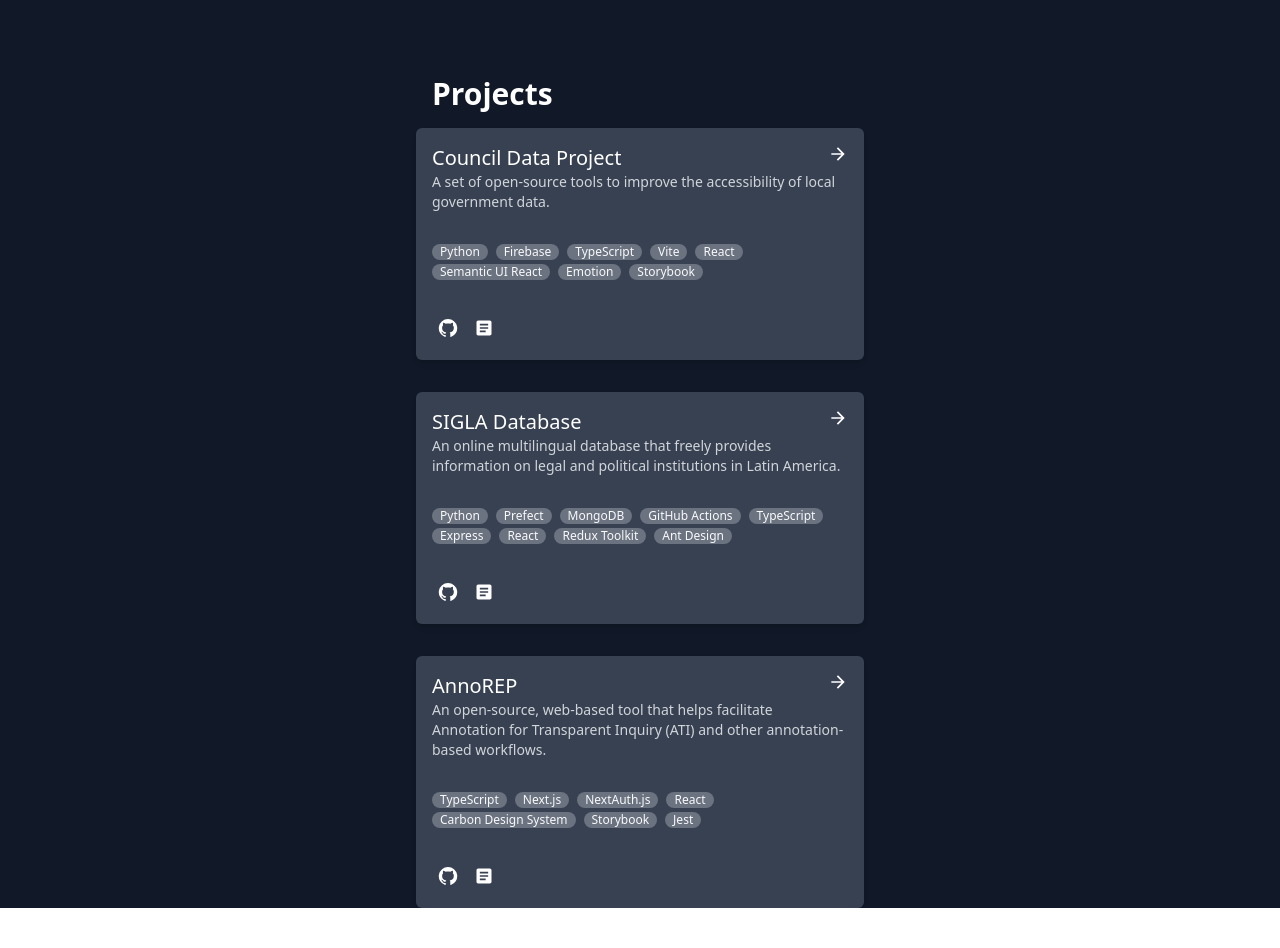
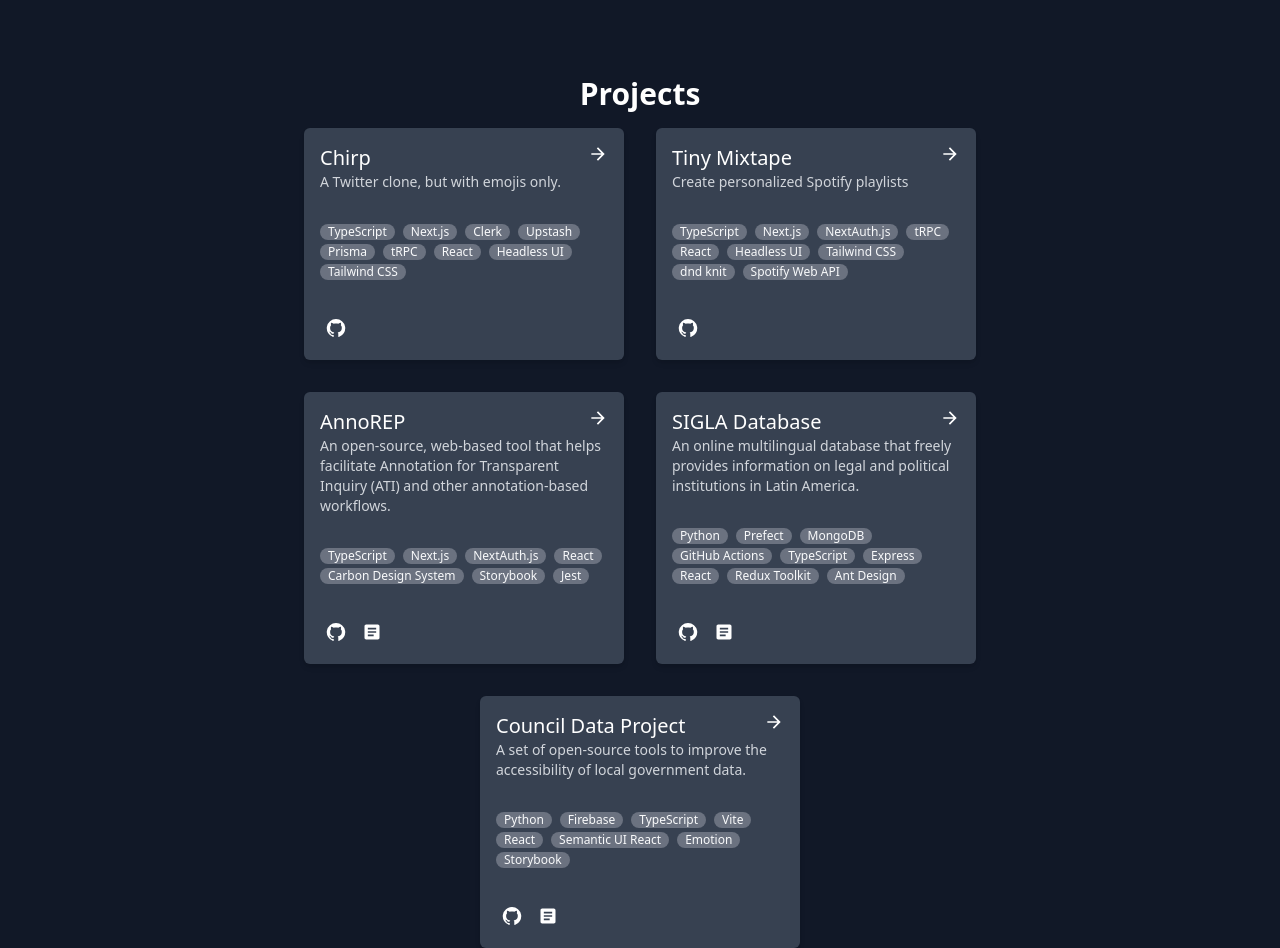
Before and after one commit to tohuynh/tohuynh.github.io, an Astro site: page / in a window 1280 px wide. Shown: the part 740-1688 px from the top of the page. Before the commit the page ends 1648 px from the top, so only its background shows below. Built offline with nearby package versions, Linux system fonts and the light colour scheme; Astro itself is replaced by a stand-in of ours.

Commit message:
Add more projects

```diff
--- a/src/components/ProjectCard.astro
+++ b/src/components/ProjectCard.astro
@@ -12,13 +12,13 @@
   url: string;
   techs: string[];
   gitHub: Link;
-  documentation: Link;
+  documentation?: Link;
 }
 
 const { name, desc, url, techs, gitHub, documentation } = Astro.props;
 ---
 
-<div class="flex flex-col rounded-md bg-gray-700 shadow-md">
+<div class="flex max-w-xs flex-col rounded-md bg-gray-700 shadow-md">
   <div class="relative rounded-t-md hover:bg-gray-600">
     <a
       class="absolute left-0 top-0 z-10 h-full w-full"
@@ -60,14 +60,21 @@
         </svg>
       </IconLink>
     </li>
-    <li>
-      <IconLink href={documentation.url} text={documentation.name}>
-        <svg class="h-5 w-5 fill-white" focusable="false" aria-hidden="true" viewBox="0 0 24 24"
-          ><path
-            d="M19 3H5c-1.1 0-2 .9-2 2v14c0 1.1.9 2 2 2h14c1.1 0 2-.9 2-2V5c0-1.1-.9-2-2-2zm-5 14H7v-2h7v2zm3-4H7v-2h10v2zm0-4H7V7h10v2z"
-          ></path></svg
-        >
-      </IconLink>
-    </li>
+    {
+      documentation && (
+        <li>
+          <IconLink href={documentation.url} text={documentation.name}>
+            <svg
+              class="h-5 w-5 fill-white"
+              focusable="false"
+              aria-hidden="true"
+              viewBox="0 0 24 24"
+            >
+              <path d="M19 3H5c-1.1 0-2 .9-2 2v14c0 1.1.9 2 2 2h14c1.1 0 2-.9 2-2V5c0-1.1-.9-2-2-2zm-5 14H7v-2h7v2zm3-4H7v-2h10v2zm0-4H7V7h10v2z" />
+            </svg>
+          </IconLink>
+        </li>
+      )
+    }
   </ul>
 </div>
--- a/src/pages/index.astro
+++ b/src/pages/index.astro
@@ -5,26 +5,65 @@
 
 const projects = [
   {
-    name: "Council Data Project",
-    desc: "A set of open-source tools to improve the accessibility of local government data.",
-    url: "https://councildataproject.org",
+    name: "Chirp",
+    desc: "A Twitter clone, but with emojis only.",
+    url: "https://chirp-tohuynh.vercel.app",
     techs: [
-      "Python",
-      "Firebase",
       "TypeScript",
-      "Vite",
+      "Next.js",
+      "Clerk",
+      "Upstash",
+      "Prisma",
+      "tRPC",
       "React",
-      "Semantic UI React",
-      "Emotion",
-      "Storybook",
+      "Headless UI",
+      "Tailwind CSS",
     ],
     gitHub: {
-      name: "cookiecutter-cdp-deployment codebase",
-      url: "https://github.com/CouncilDataProject/cookiecutter-cdp-deployment",
+      name: "Chirp codebase",
+      url: "https://github.com/tohuynh/chirp",
+    },
+  },
+  {
+    name: "Tiny Mixtape",
+    desc: "Create personalized Spotify playlists",
+    url: "https://tiny-mixtape.vercel.app",
+    techs: [
+      "TypeScript",
+      "Next.js",
+      "NextAuth.js",
+      "tRPC",
+      "React",
+      "Headless UI",
+      "Tailwind CSS",
+      "dnd knit",
+      "Spotify Web API",
+    ],
+    gitHub: {
+      name: "Tiny Mixtape codebase",
+      url: "https://github.com/tohuynh/tiny-mixtape",
+    },
+  },
+  {
+    name: "AnnoREP",
+    desc: "An open-source, web-based tool that helps facilitate Annotation for Transparent Inquiry (ATI) and other annotation-based workflows.",
+    url: "https://anno-rep.org",
+    techs: [
+      "TypeScript",
+      "Next.js",
+      "NextAuth.js",
+      "React",
+      "Carbon Design System",
+      "Storybook",
+      "Jest",
+    ],
+    gitHub: {
+      name: "AnnoREP-Frontend codebase",
+      url: "https://github.com/QualitativeDataRepository/AnnoREP-Frontend",
     },
     documentation: {
-      name: "Council Data Project: Software for Municipal Data Collection, Analysis, and Publication",
-      url: "https://doi.org/10.21105/joss.03904",
+      name: "AnnoREP-Frontend documentation",
+      url: "https://qualitativedatarepository.github.io/AnnoREP-Frontend",
     },
   },
   {
@@ -52,25 +91,26 @@
     },
   },
   {
-    name: "AnnoREP",
-    desc: "An open-source, web-based tool that helps facilitate Annotation for Transparent Inquiry (ATI) and other annotation-based workflows.",
-    url: "https://anno-rep.org",
+    name: "Council Data Project",
+    desc: "A set of open-source tools to improve the accessibility of local government data.",
+    url: "https://councildataproject.org",
     techs: [
+      "Python",
+      "Firebase",
       "TypeScript",
-      "Next.js",
-      "NextAuth.js",
+      "Vite",
       "React",
-      "Carbon Design System",
+      "Semantic UI React",
+      "Emotion",
       "Storybook",
-      "Jest",
     ],
     gitHub: {
-      name: "AnnoREP-Frontend codebase",
-      url: "https://github.com/QualitativeDataRepository/AnnoREP-Frontend",
+      name: "cookiecutter-cdp-deployment codebase",
+      url: "https://github.com/CouncilDataProject/cookiecutter-cdp-deployment",
     },
     documentation: {
-      name: "AnnoREP-Frontend documentation",
-      url: "https://qualitativedatarepository.github.io/AnnoREP-Frontend",
+      name: "Council Data Project: Software for Municipal Data Collection, Analysis, and Publication",
+      url: "https://doi.org/10.21105/joss.03904",
     },
   },
 ];
@@ -78,8 +118,7 @@
 
 <Layout title="To Huynh">
   <main class="flex flex-col items-center bg-gray-900 text-white">
-    <div class="max-w-md">
-      <div class="flex h-[100vh] flex-col justify-around">
+    <div class="flex h-[100vh] max-w-md flex-col items-center justify-around">
       <div class="flex flex-col gap-4 rounded-md bg-gray-700 p-4 shadow-md">
         <h1 class="text-3xl font-semibold">To Huynh</h1>
         <p class="text-sm text-gray-300">
@@ -138,12 +177,19 @@
         </IconLink>
       </div>
     </div>
-      <div id="projects">
-        <h1 class="p-4 text-3xl font-semibold">Projects</h1>
-        <ul class="flex flex-col items-center gap-8">
-          {projects.map((project) => <ProjectCard {...project} />)}
+    <div id="projects" class="lg:max-w-3xl">
+      <h1 class="flex justify-center p-4 text-3xl font-semibold">Projects</h1>
+      <ul
+        class="flex flex-col items-center gap-8 lg:flex-row lg:flex-wrap lg:items-start lg:justify-center"
+      >
+        {
+          projects.map((project) => (
+            <li>
+              <ProjectCard {...project} />
+            </li>
+          ))
+        }
       </ul>
-      </div>
     </div>
   </main>
 </Layout>
```
Lines whose indentation alone changed are shown as unchanged.
